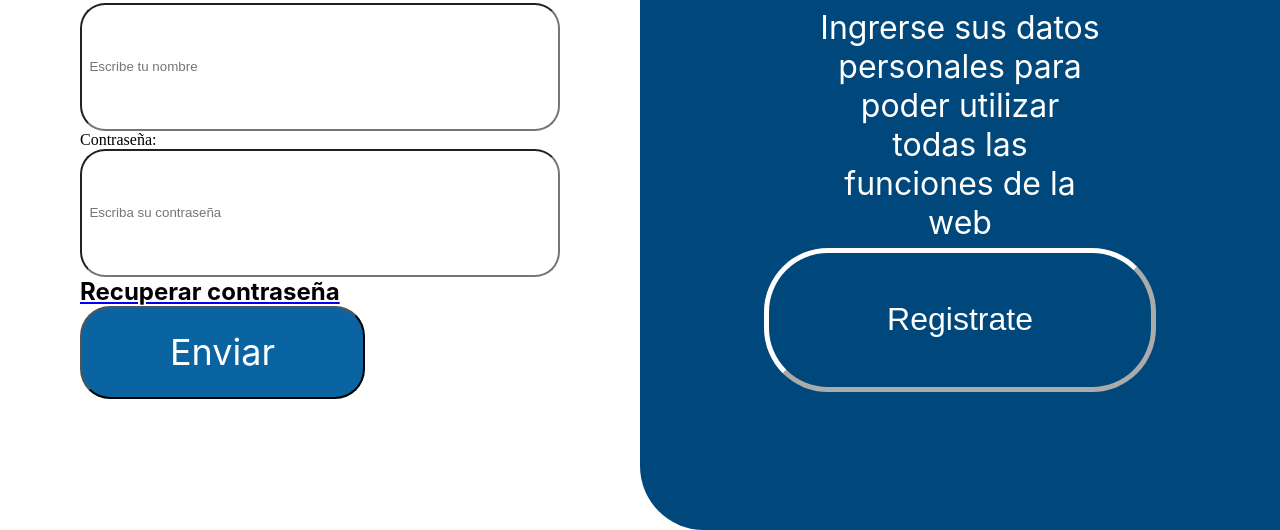
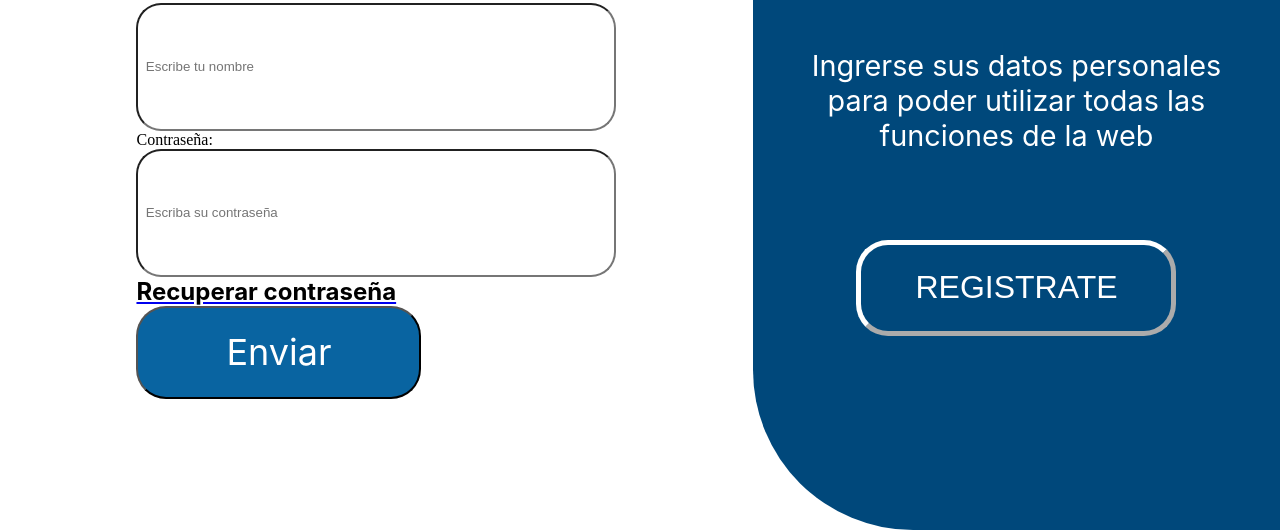
Before and after one commit to 3-TIC-ORT/proyecto-organizador-de-salud, a plain HTML site: page front/iniciar sesion/index.html in a window 1280 px wide. Shown: the part 270-800 px from the top of the page. Drawn offline with Linux system fonts and the light colour scheme.

Commit message:
registrate nuevo y termine inicio sesion

```diff
--- a/front/iniciar sesion/index.html
+++ b/front/iniciar sesion/index.html
@@ -29,9 +29,12 @@
 
         <var class="bien"><h1>¡Bienvenido!</h1></var>
         <div class="ing">
-          <p>Ingrerse sus datos personales para poder utilizar todas las funciones de la web</p>
+          <p class="txt">Ingrerse sus datos personales para poder utilizar todas las funciones de la web</p>
           </div>
-        <a href="../registrarse 1/index.html"><div class="bot"><button class="regis">Registrate</button></div></a>
+        <a href="../registrarse 1/index.html">
+          <div class="bot"><button class="regis">REGISTRATE</button>
+          </div>
+          </a>
       </aside>
 
 
--- a/front/iniciar sesion/styles.css
+++ b/front/iniciar sesion/styles.css
@@ -53,37 +53,42 @@ input {
 
 aside{
   height: 100%;
-  width: 50rem;
+  width: 35rem;
   background-color: #00487B;
   display: flex;
   flex-direction: column;
   align-items: center;
   justify-content: center;
-  gap: 5rem;
+  gap: 4rem;
   font-family: 'inter', sans-serif;
-  border-top-left-radius: 4rem;
-  border-bottom-left-radius: 4rem;
+  border-top-left-radius: 10rem;
+  border-bottom-left-radius: 10rem;
 }
 .ing{
-  width: 18rem;
-  height: 10rem;
+  width: 28rem;
+  height: 8rem;
   font-family: 'Inter', sans-serif;
-  font-size: 2rem;
+
   text-align: center;
   display: flex;
   color: #FFFFFF;
+
+}
+.txt{
+  font-size: 1.8rem;
+  font-weight: medium;
 }
 .regis{
-  height: 9rem;
-  width: 24.5rem;
+  height: 6rem;
+  width: 20rem;
   border-color: #FFFFFF;
   border-width: 5px;
-  border-radius: 4rem;
+  border-radius: 2rem;
   color: #FFFFFF;
   background-color: #00487B;
   font-size: xx-large;
    }
-   .bien{
+.bien{
 color: #FFFFFF;
 }
 
--- /dev/null
+++ b/front/registrarse 3.0/styles.css
@@ -0,0 +1,64 @@
+*{
+    padding: 0;
+    margin: 0;
+    box-sizing: border-box;
+}
+
+main{
+    height: 100vh;
+    width: 100vw;
+    display: flex;
+
+}
+article{
+    height: 100%;
+    width: 35rem;
+    background-color: #00487B;
+    display: flex;
+    flex-direction: column;
+    justify-content: center;
+    align-items: center;
+    gap: 4rem;
+    border-bottom-right-radius: 10rem;
+    border-top-right-radius: 10rem;
+    color: white;
+}
+aside{
+    height: 100%;
+    width: 50rem;
+    display: flex;
+    flex-direction: column;
+    justify-content: center;
+    align-items: center;
+    gap: 2rem;
+
+}
+.form{
+    display: flex;
+    flex-direction: column;
+}
+.hola{
+    font-family: 'Inter', sans-serif;
+    font-weight: bold;
+    font-size: xx-large;
+}
+.txt{
+    width: 20rem;
+    height: 3rem;
+}
+.ya{
+    font-family: 'Inter', sans-serif;
+    font-weight: 2rem;
+    font-size: 1.5rem;
+    text-align: center;
+}
+.bot-sesion{
+    width: 10rem;
+    height: 4rem;
+
+}
+.ses{
+    width: 10rem;
+    height: 4rem;
+    border-radius: 2rem;
+}
```
Also changed, not shown: front/registrarse 3.0/index.html (added, +38 -0 lines).
